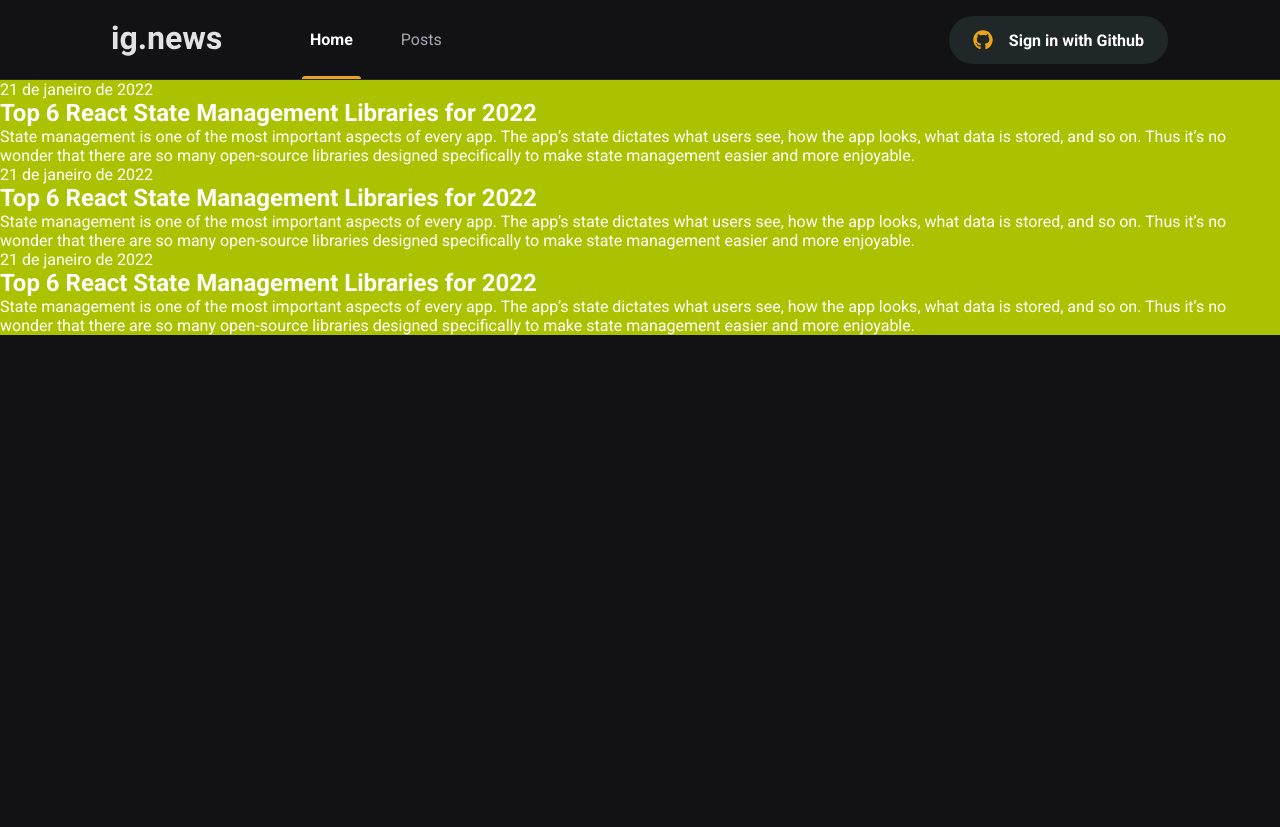
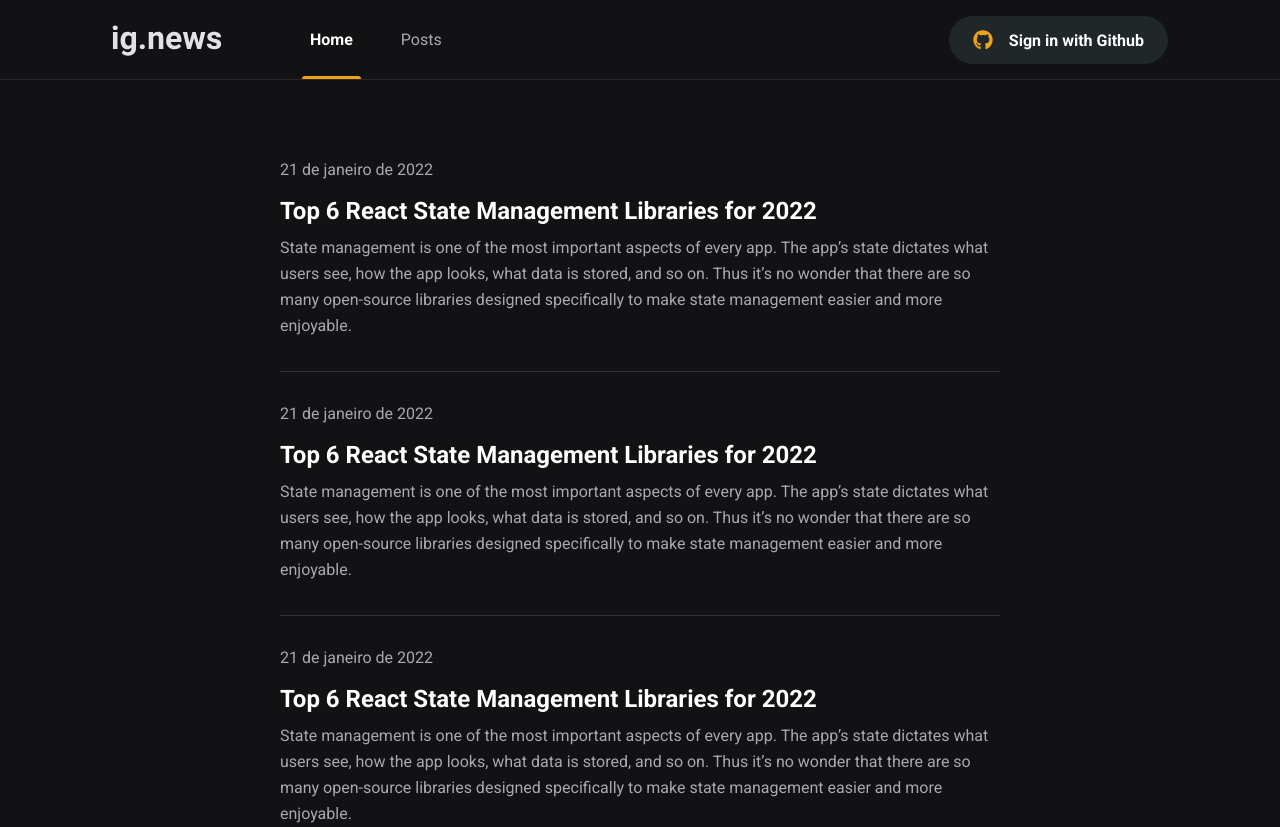
Before and after one commit to mauvieira/ignews, a Next.js app: page /posts in a window 1280 px wide. Before the commit the page ends 800 px from the top, so only its background shows below. Built offline with nearby package versions, Linux system fonts and the light colour scheme; no server answers.

Commit message:
:lipstick: finished posts page style
finished posts page style

```diff
--- a/src/pages/posts/index.tsx
+++ b/src/pages/posts/index.tsx
@@ -8,19 +8,19 @@ export default function Posts() {
         <title>Posts | Ignews</title>
       </Head>
 
-      <main>
-        <div className={styles.container}>
-          <a>
+      <main className={styles.container}>
+        <div className={styles.content}>
+          <a href='#'>
             <time>21 de janeiro de 2022</time>
             <h2>Top 6 React State Management Libraries for 2022</h2>
             <p>State management is one of the most important aspects of every app. The app’s state dictates what users see, how the app looks, what data is stored, and so on. Thus it’s no wonder that there are so many open-source libraries designed specifically to make state management easier and more enjoyable.</p>
           </a>
-          <a>
+          <a href='#'>
             <time>21 de janeiro de 2022</time>
             <h2>Top 6 React State Management Libraries for 2022</h2>
             <p>State management is one of the most important aspects of every app. The app’s state dictates what users see, how the app looks, what data is stored, and so on. Thus it’s no wonder that there are so many open-source libraries designed specifically to make state management easier and more enjoyable.</p>
           </a>
-          <a>
+          <a href='#'>
             <time>21 de janeiro de 2022</time>
             <h2>Top 6 React State Management Libraries for 2022</h2>
             <p>State management is one of the most important aspects of every app. The app’s state dictates what users see, how the app looks, what data is stored, and so on. Thus it’s no wonder that there are so many open-source libraries designed specifically to make state management easier and more enjoyable.</p>
--- a/src/pages/posts/styles.module.scss
+++ b/src/pages/posts/styles.module.scss
@@ -1,3 +1,44 @@
 .container {
-  background: #ABC200;
+  max-width: 1120px;
+  margin: 0 auto;
+  padding: 0 2rem;
 }
+
+.content {
+  max-width: 720px;
+  margin: 5rem auto 0;
+
+  a {
+    display: block;
+
+    & + a {
+      margin-top: 2rem;
+      padding-top: 2rem;
+      border-top: 1px solid var(--gray-700);
+    }
+
+    time {
+      font-size: 1rem;
+      display: flex;
+      align-items: center;
+      color: var(--gray-300);
+    }
+
+    h2 {
+      font-size: 1.5rem;
+      margin-top: 1rem;
+      line-height: 2rem;
+      transition: color .2s;
+    }
+
+    p {
+      color: var(--gray-300);
+      margin-top: 0.5rem;
+      line-height: 1.625rem;
+    }
+
+    &:hover h2 {
+      color: var(--yellow-500);
+    }
+  }
+}
--- a/src/styles/global.scss
+++ b/src/styles/global.scss
@@ -9,6 +9,7 @@
 
   --gray-100: #e1e1e6;
   --gray-300: #a8a8b3;
+  --gray-700: #323238;
   --gray-800: #29292e;
   --gray-850: #1f2729;
   --gray-900: #121214;
```
